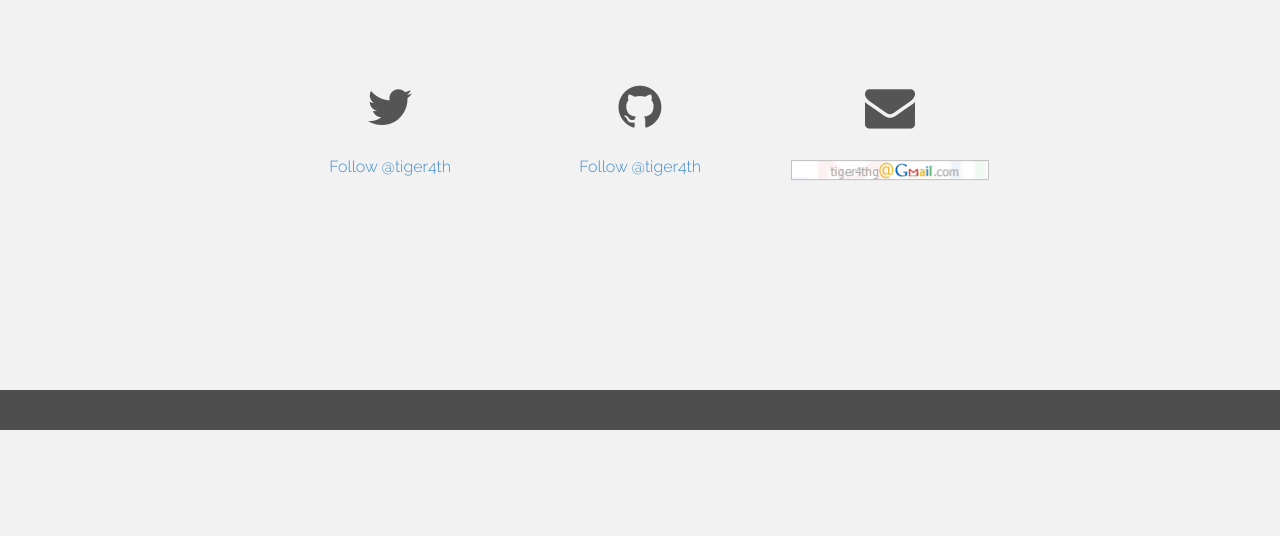
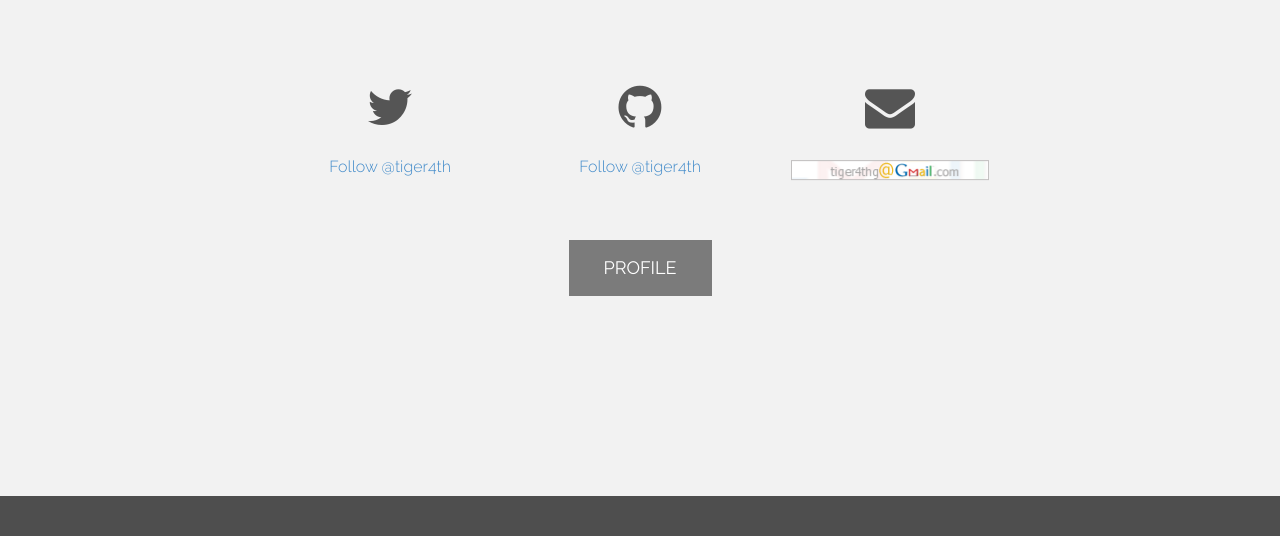
Before and after one commit to tiger4th/top, a PHP site: page / in a window 1280 px wide. Shown: the part 2547-3083 px from the top of the page. Before the commit the page ends 2977 px from the top, so only its background shows below. Run offline with PHP 8.4, Linux system fonts and the light colour scheme; some libraries are stand-ins or nearby versions.

Commit message:
PROFILE追加

```diff
--- a/css/style.css
+++ b/css/style.css
@@ -76,7 +76,7 @@ h2, h3 {
   color: #ffffff;
   background-color: #7b7b7b;
   padding: 10px 30px;
-  margin-bottom: 0;
+  margin-top: 50px;
   font-size: 18px;
   border: 5px solid transparent;
   border-radius: 0px;
--- a/index.php
+++ b/index.php
@@ -277,14 +277,17 @@
           </div>
           <div class="col-md-4 mt">
             <i class="fa fa-github"></i><br><br>
-            <a aria-label="Follow @tiger4th on GitHub" data-style="mega" href="https://github.com/tiger4th" class="github-button">Follow @tiger4th</a>
-            <script async defer id="github-bjs" src="https://buttons.github.io/buttons.js"></script>
+            <a class="github-button" href="https://github.com/tiger4th" data-size="large" aria-label="Follow @tiger4th on GitHub">Follow @tiger4th</a>
+            <script async defer src="https://buttons.github.io/buttons.js"></script>
           </div>
           <div class="col-md-4 mt">
             <i class="fa fa-envelope"></i><br><br>
             <img src="image/gmail.png" alt="gmail" class="mail">
           </div>
         </div>
+      </div>
+      <div class="row centered">
+        <a href="https://www.wantedly.com/users/17827383" target="_blank" class="btn">PROFILE</a>
       </div>
     </div>
   </div>
```
